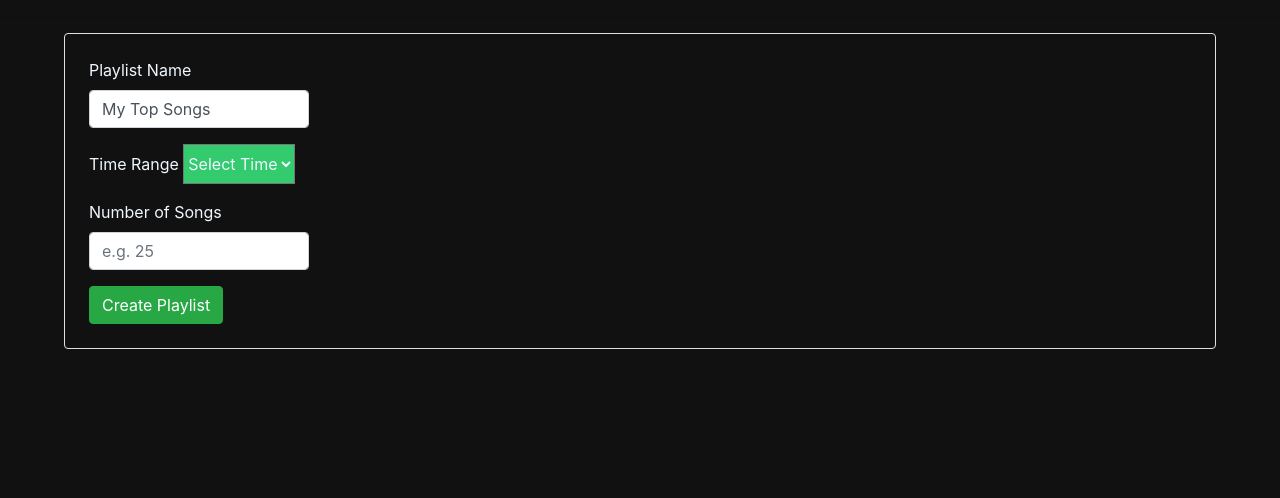
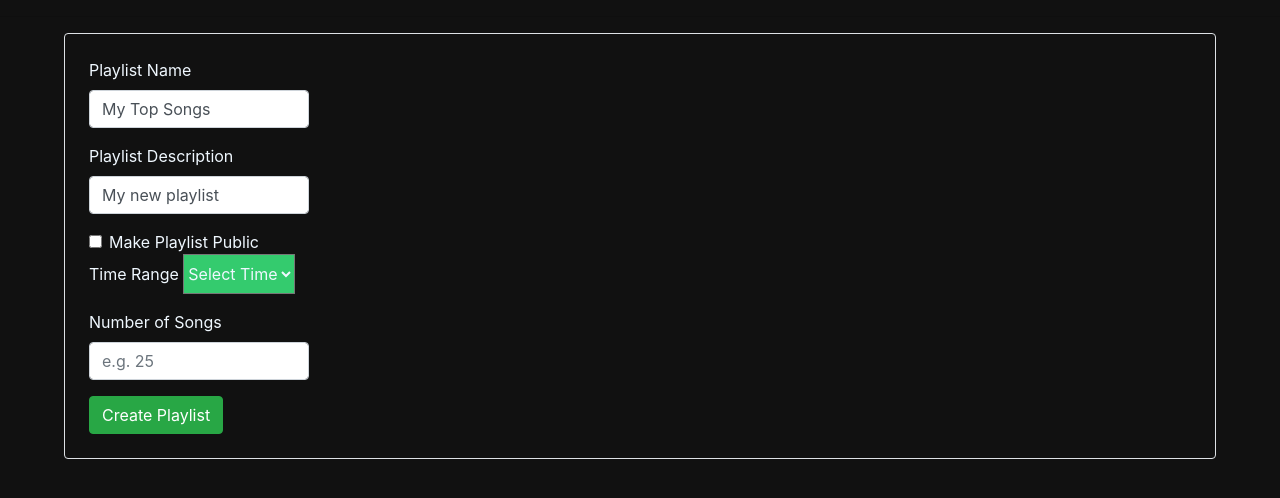
Before and after one commit to rorywilliams36/Spotify-Companion, a Flask app: template templates/playlist.html in a window 1280 px wide. Shown: the part 72-570 px from the top of the page. Run offline with Flask 3, Linux system fonts and the light colour scheme; the template is opened without the code that fills it, so the values that code supplies are empty; parts of the project's set-up code (start-up, migrations or seed data) failed here and were passed over; some libraries are stand-ins or nearby versions.

Commit message:
added extra options when creating playlists

```diff
--- a/main.py
+++ b/main.py
@@ -96,13 +96,15 @@ def create_playlist():
     time_range = request.form["time_range"]
     size = int(request.form["playlist_size"])
     name = str(request.form["playlist_name"])
+    public = True if request.form.get("public") else False
+    description = str(request.form["playlist_description"])
+
     tracks = user_data['tracks'][time_range]
 
-    endpoints.add_playlist(tracks, '1', size)
-    playlist_id = endpoints.create_playlist(name)
+    playlist_id = endpoints.create_playlist(name, description, public)
 
     if playlist_id is not None:
-        endpoints.add_playlist(tracks, playlist_id, size)
+        status = endpoints.add_playlist(tracks, playlist_id, size)
 
     return redirect(url_for('playlist'))
 
--- a/templates/playlist.html
+++ b/templates/playlist.html
@@ -9,6 +9,19 @@
         <div class="mb-3 form_text">
             <label for="playlist_name" class="form-label">Playlist Name</label>
             <input type="text" class="form-control" name="playlist_name" value="My Top Songs {{ time_range }}">
+        </div>
+
+        <!-- Playlist Description -->
+        <div class="mb-3 form_text">
+            <label for="playlist_description" class="form-label">Playlist Description</label>
+            <input type="text" class="form-control" name="playlist_description" value="My new playlist">
+        </div>
+
+        <div class="form-check">
+            <input class="form-check-input" type="checkbox" name="public" value="True" id="checkDefault">
+            <label class="form-check-label" for="public">
+                Make Playlist Public
+            </label>
         </div>
 
         <!-- Time Range -->
```
Also changed, not shown: endpoints.py (+5 -3 lines).
